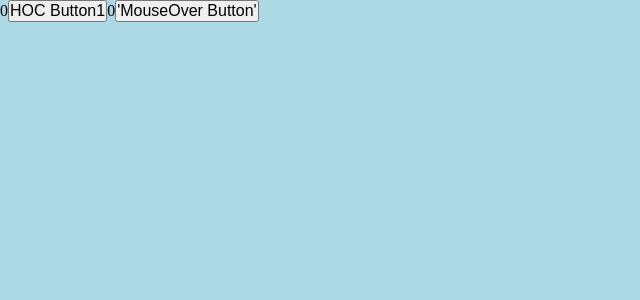
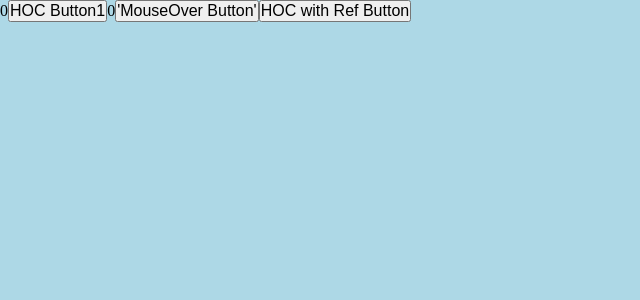
Before and after one commit to Junjpan/nextapp_graphql, a Next.js app: page /test/hoc in a window 1280 px wide. Shown: the top 300 px of the page, without its empty margins (0-640 px from the left). Built offline with nearby package versions, Linux system fonts and the light colour scheme.

Commit message:
HOC example 2

```diff
--- /dev/null
+++ b/components/HOC.tsx
@@ -0,0 +1,36 @@
+import React, { ReactNode, forwardRef, ComponentType, createRef } from "react";
+
+interface Props {
+  children?: ReactNode;
+  type: "submit" | "button";
+  onClick: () => void;
+}
+
+const Button = forwardRef<HTMLButtonElement, Props>((props, ref) => {
+  return (
+    <button ref={ref} onClick={props.onClick}>
+      {props.children}
+    </button>
+  );
+});
+
+const HOC = <P extends Object>(Component: ComponentType<P>) => {
+  const componentRef = createRef();
+
+  const clickButton = () => {
+    console.log("click");
+    console.log(
+      (componentRef.current as HTMLBodyElement).getBoundingClientRect().height
+    );
+  };
+
+  const newComponent = (props: P) => {
+    return <Component ref={componentRef} onClick={clickButton} {...props} />;
+  };
+
+  return newComponent;
+};
+
+const HOCButton3 = HOC(Button);
+
+export default HOCButton3;
--- a/pages/test/hoc/index.tsx
+++ b/pages/test/hoc/index.tsx
@@ -3,6 +3,7 @@ import {
   HOCButton1,
   HOCButton2,
 } from "../../../components/HigherOrderComponent";
+import HOCButton3 from "../../../components/HOC";
 
 const Output = () => {
   useEffect(() => {
@@ -15,6 +16,7 @@ const Output = () => {
     <div>
       <HOCButton1 name="HOC Button1" />
       <HOCButton2 />
+      <HOCButton3>HOC with Ref Button</HOCButton3>
     </div>
   );
 };
```
